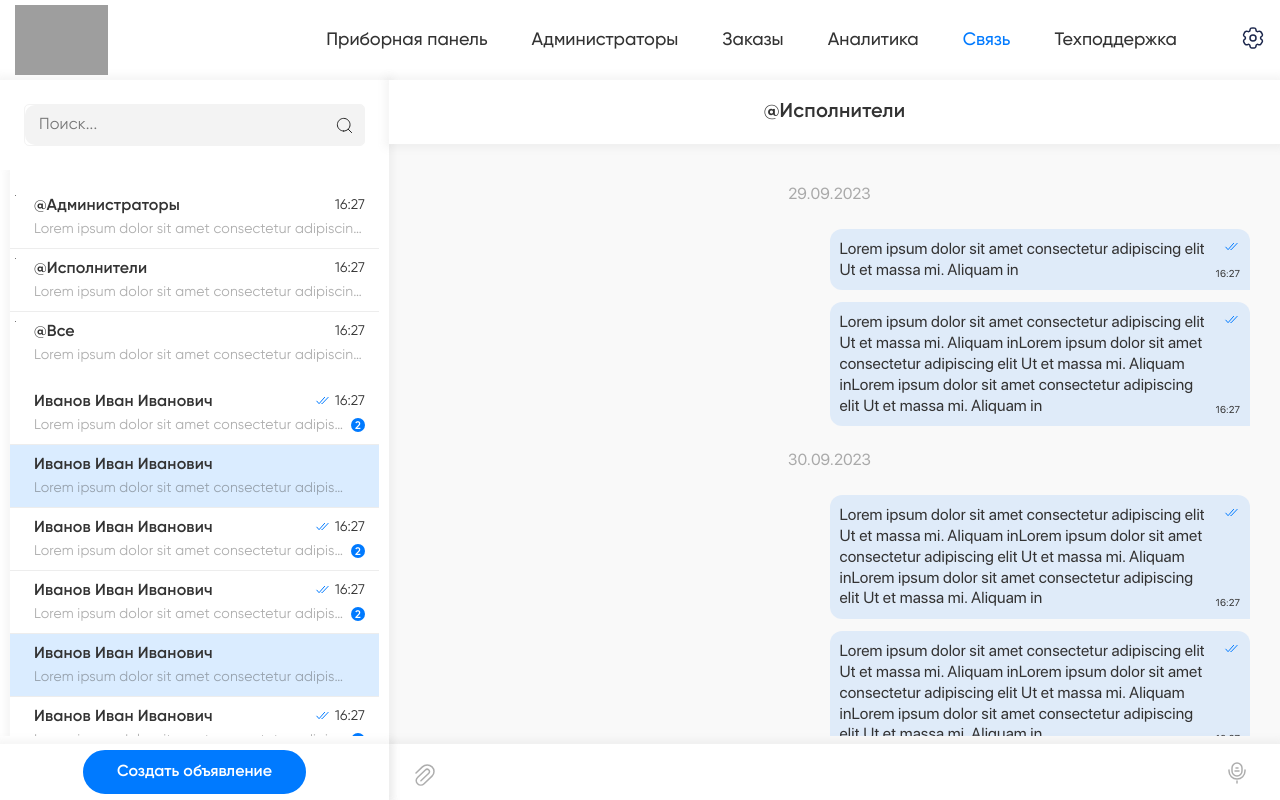
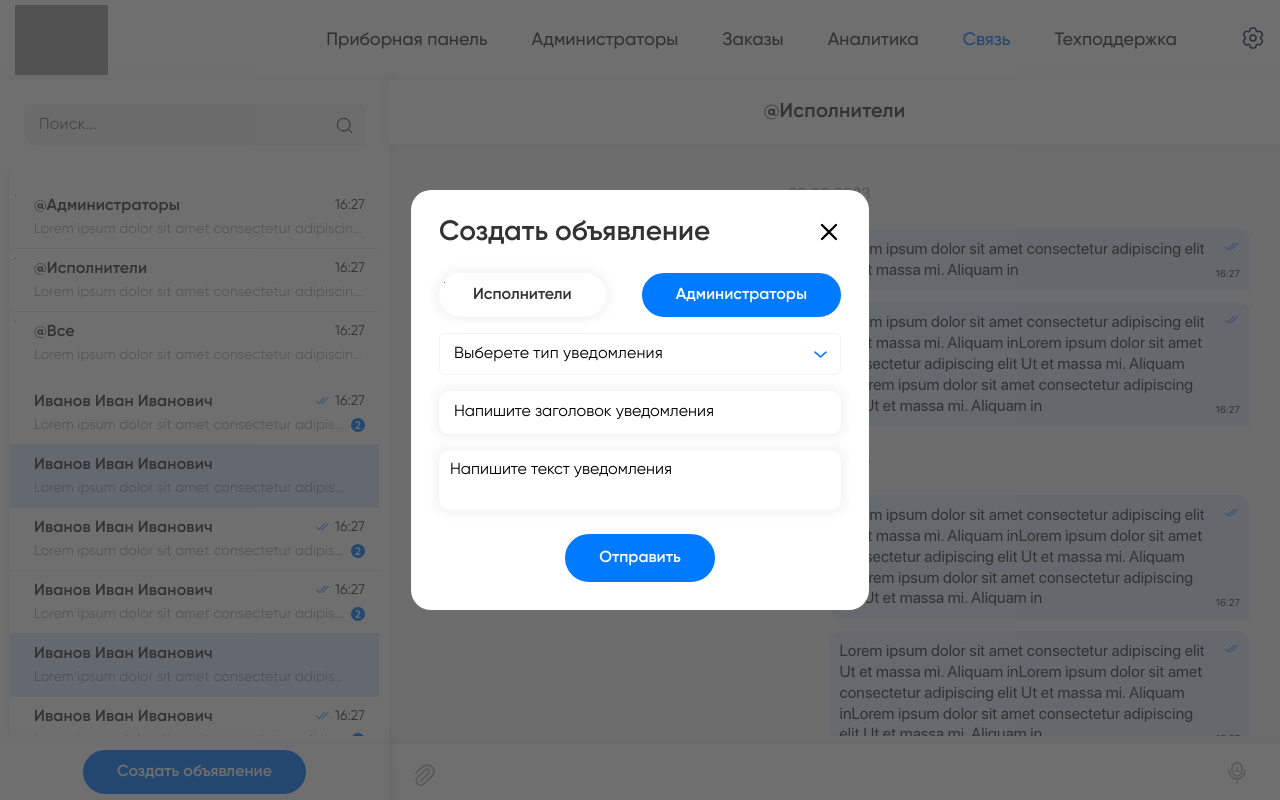
Before and after one commit to Lareta064/WebApps_2, a Node project: template src/pug/pages/connection.pug in a window 1280 px wide. Run offline with Node 20 templates, Linux system fonts and the light colour scheme; the template is opened without the code that fills it, so the values that code supplies are empty; style sheets or scripts are compiled from the project's sources; some libraries are stand-ins or nearby versions; grey boxes are pictures that could not be loaded.

Commit message:
fix-modal-message

```diff
--- a/src/pug/pages/connection.pug
+++ b/src/pug/pages/connection.pug
@@ -97,7 +97,7 @@ block content
 
 				//============ button Создать объявление  =============
 				.aside-footer.flex-center
-					button.btn(type="button") Создать объявление
+					button.btn(type="button" frame-btn="add-message") Создать объявление
 			//=======правая часть с сообщениями =====
 			.chat-window
 
@@ -162,5 +162,34 @@ block content
 							button(type="submit").create-message__send
 								.send-icon
 
+	//================= ADD MESSAGE ==================
+	.modal-frame-wrapper.add-message.visible(frame-modal="add-message")
+		.modal-frame.modal-frame--small
+			.modal-header__flex
+				.head Создать объявление
+				.icon-close(frame-close)
+
+			.modal-frame__body
+				form.add-message-form(action="")
+
+					.form-item__row
+						label.rel-label(for="role-contractor")
+							input.hide-input#role-contractor(type="radio" name="role-type" )
+							button.btn(type="button") Исполнители
+
+						label.rel-label(for="role-admin")
+							input.hide-input#role-admin(type="radio" checked name="role-type" )
+							button.btn(type="button") Администраторы
+
+
+					+custom-drop('Выберете тип уведомления', ['Тип 1', 'Тип 2', 'Тип 3', 'Тип 4', 'Тип 5', 'Тип 6', 'Тип 7'])(class="bg-white")
+
+					.form-item.form-item--white
+						input(type="text" placeholder="Напишите заголовок уведомления" name="subject")
+					.form-item.form-item--white
+						textarea(type="text" placeholder="Напишите текст уведомления" name="message")
+					.form-btn
+						button(type="submit" frame-close).btn Отправить
+
 block variables
 	-var title = "Задачи";
--- a/src/scss/base/form.scss
+++ b/src/scss/base/form.scss
@@ -135,3 +135,11 @@ select:-webkit-autofill:focus {
     }
   }
 }
+
+input.hide-input{
+  position: absolute;
+  top: 0;
+  left: 0;
+  width: 0.01rem;
+}
+label.rel-label{position: relative; display: block;}
--- /dev/null
+++ b/src/scss/blocks/add-message-popup.scss
@@ -0,0 +1,42 @@
+@import "../base/var.scss";
+input.hide-input~.btn {
+	background-color: $white;
+	border-color: $white;
+	box-shadow: 0px 0px 8px 4px rgba(151, 151, 151, 0.10);
+	color: $text;
+	pointer-events: none;
+}
+input.hide-input:checked~.btn {
+	background-color: $accent;
+	border-color: $accent;
+	box-shadow: none;
+	color: $white;
+}
+.add-message-form >*+*{
+	margin-top: 1rem;
+	.form-btn{margin-top: remy(24);}
+}
+.add-message-form .custom-drop__list ul{
+	max-height:11.5rem;
+}
+.modal-frame-wrapper.add-message{
+	align-items: center;
+}
+.add-message-form .form-item__row{
+	@media (max-width: remy(767)) {
+		flex-direction: row;
+		justify-content: space-between;
+	}
+
+}
+.add-message-form .rel-label .btn{
+	@media (max-width: remy(767)) {
+		padding-left: 1rem;
+		padding-right: 1rem;
+	}
+	@media (max-width: remy(374)) {
+		padding-left: 1rem;
+		padding-right: 1rem;
+		font-size: remy(14);
+	}
+}
--- a/src/scss/main.scss
+++ b/src/scss/main.scss
@@ -89,5 +89,6 @@
 @import "pages/orders.scss";
 // @import "blocks/authoriz-form.scss";
 @import "pages/connected.scss";
+@import "blocks/add-message-popup.scss";
   //ui
 @import "ui/_ui-navigation";
```
